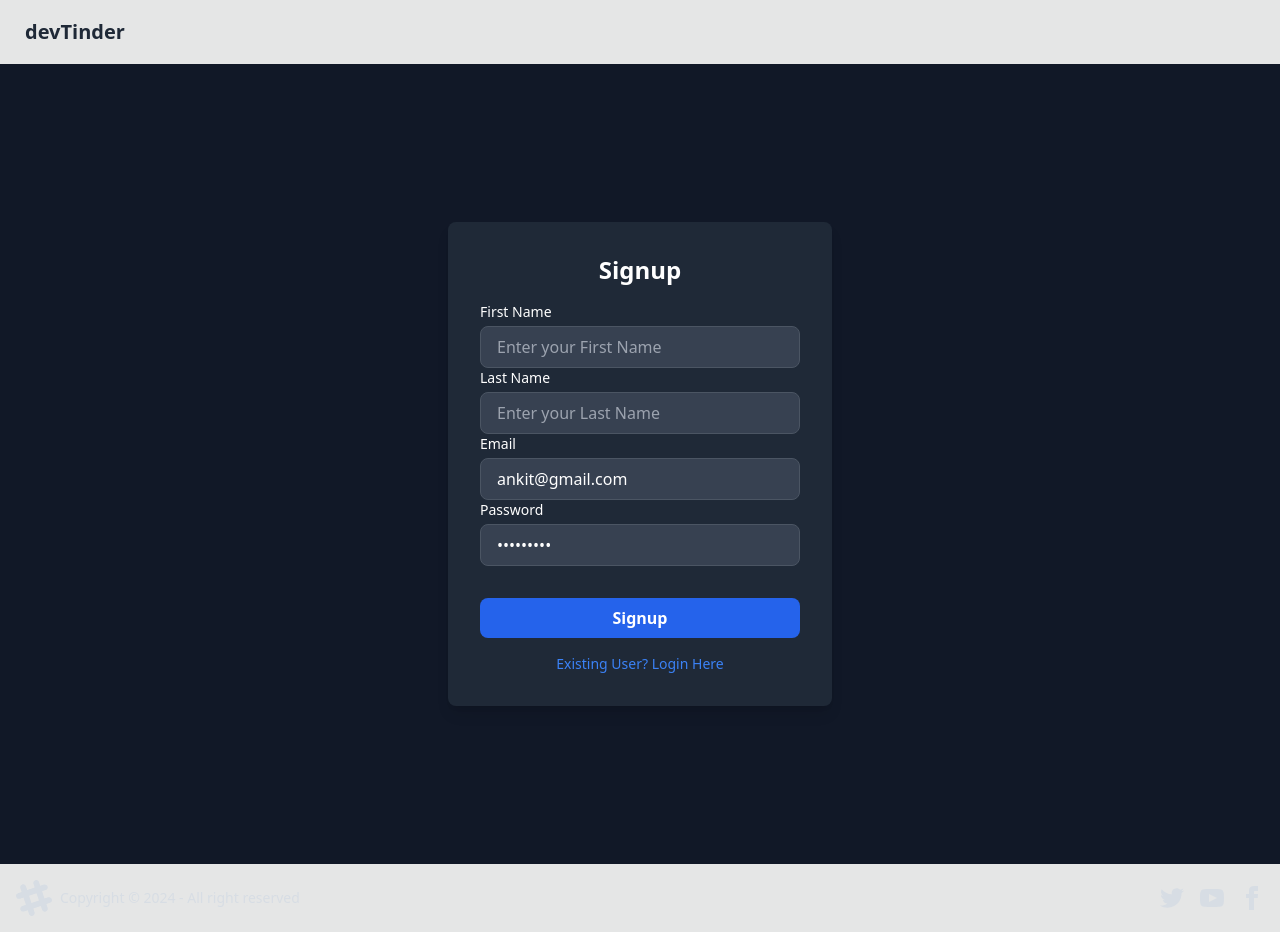
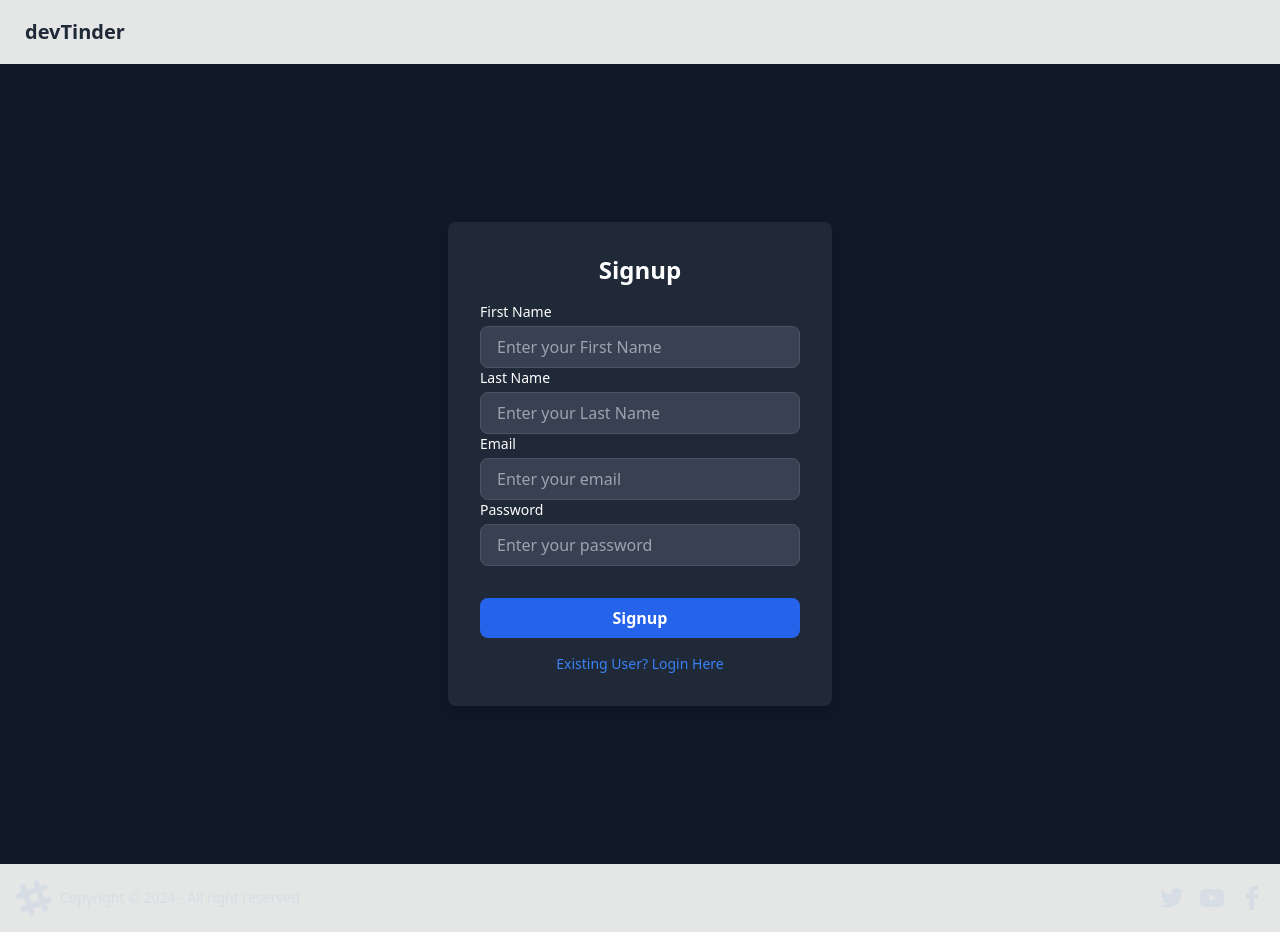
Before and after one commit to ankitTiwari2002/devTinder-frontend, a React (Vite) app: page /login in a window 1280 px wide. Built offline with nearby package versions, Linux system fonts and the light colour scheme; no server answers.

Commit message:
removed default state of email and password

```diff
--- a/src/component/Login.jsx
+++ b/src/component/Login.jsx
@@ -6,8 +6,8 @@ import { BASE_URL } from "../utils/constants";
 import { useNavigate } from "react-router-dom";
 
 const Login = () => {
-  const [emailId, setEmailId] = useState("ankit@gmail.com");
-  const [password, setPassword] = useState("Ankit@123");
+  const [emailId, setEmailId] = useState("");
+  const [password, setPassword] = useState("");
   const dispatch = useDispatch();
   const navigate = useNavigate();
   const [error, setError] = useState("");
```
